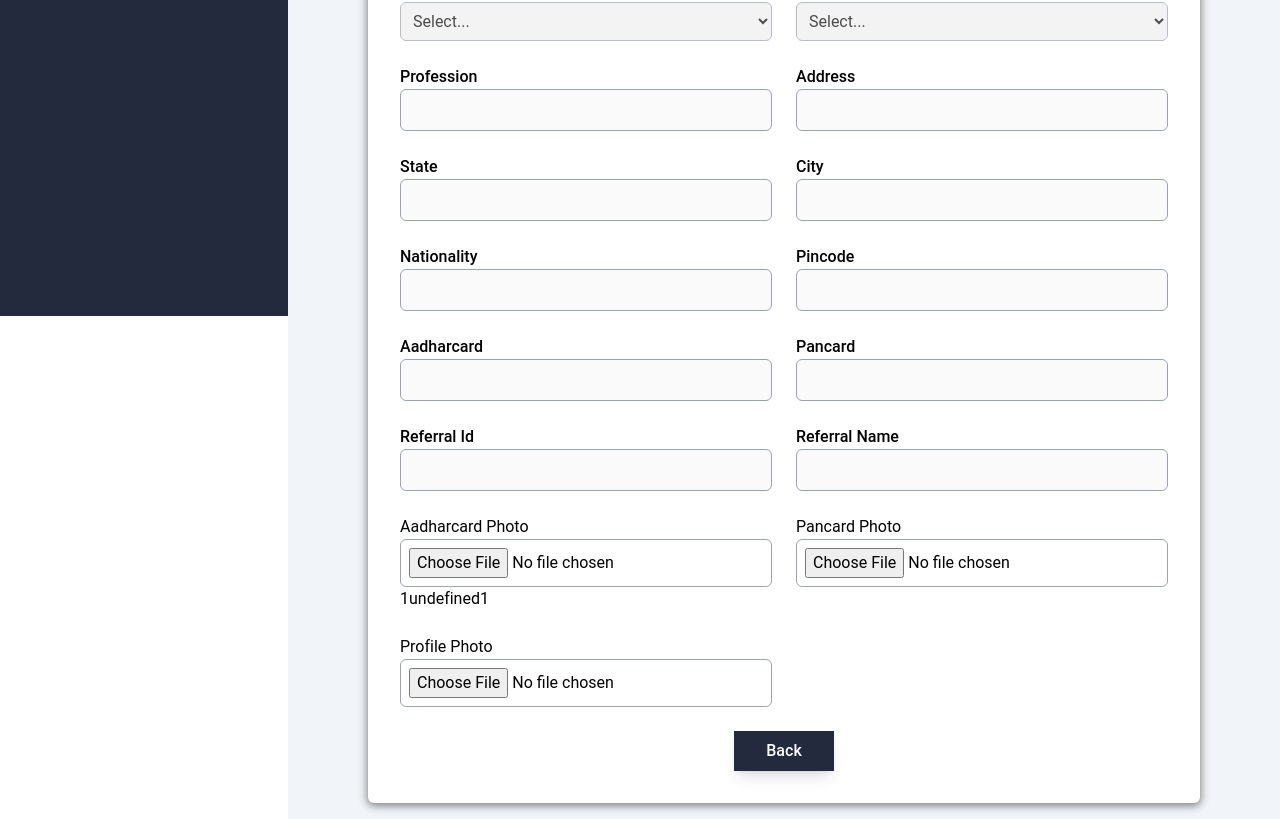
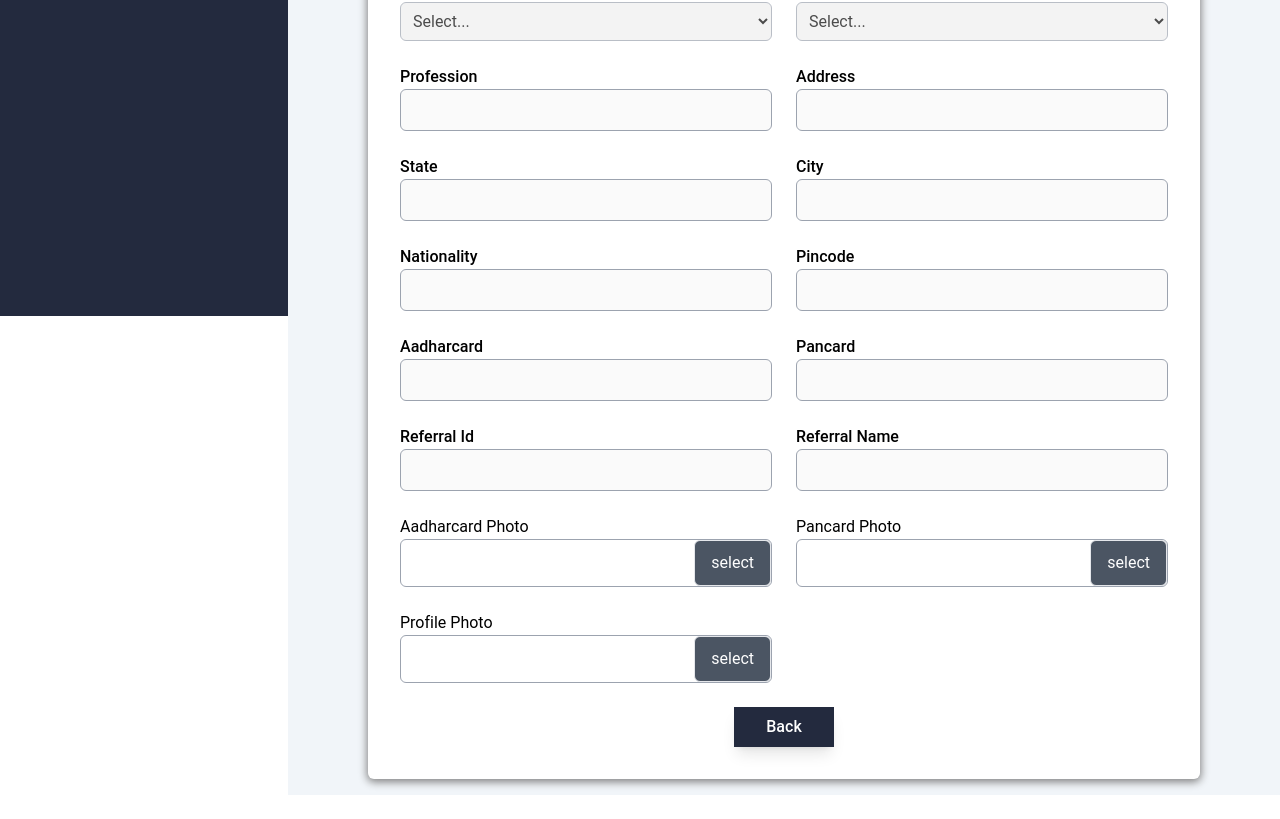
Before and after one commit to Subin-S22/uhrsf-amdin, a React (Create React App) app: page /application/add-user in a window 1280 px wide. Shown: the part 486-1305 px from the top of the page. After the commit the page ends 1281 px from the top, so only its background shows below. Built offline with nearby package versions, Linux system fonts and the light colour scheme; sample sign-in values are in the browser's storage.

Commit message:
update branch, user form and toast issue

```diff
--- a/src/componets/molecules/Laytout.tsx
+++ b/src/componets/molecules/Laytout.tsx
@@ -52,7 +52,7 @@ const Laytout = ({ children }: Props) => {
     <main className="bg-slate-100 h-full">
       <ToastContainer
         position="top-right"
-        autoClose={5000}
+        autoClose={2000}
         closeOnClick
         pauseOnHover
         hideProgressBar={false}
--- a/src/componets/pages/ApplicationReceived.tsx
+++ b/src/componets/pages/ApplicationReceived.tsx
@@ -1,4 +1,5 @@
 import React, { useEffect, useState } from "react";
+import { toast } from "react-toastify";
 import { yetToApprove } from "../../services/admin";
 import Laytout from "../molecules/Laytout";
 import CustTable from "../molecules/Table";
@@ -10,6 +11,7 @@ const Application = (props: Props) => {
 
   const fetchApplicationReceived = async () => {
     try {
+      toast.loading("loading...");
       const res = await yetToApprove();
       setReceived(res.data.data);
     } catch (err) {
--- a/src/componets/pages/ApplicationStatus.tsx
+++ b/src/componets/pages/ApplicationStatus.tsx
@@ -16,6 +16,7 @@ const ApplicationStatus = (props: Props) => {
 
   const fetchApplicationStatus = useCallback(async () => {
     try {
+      const loading = toast.loading("loading...");
       if (status === "view-all") {
         //get all applications
         const res = await viewAllApplication();
@@ -33,6 +34,11 @@ const ApplicationStatus = (props: Props) => {
 
         setReceived(res.data.data);
       }
+      toast.update(loading, {
+        render: "Successfull",
+        type: "success",
+        isLoading: false,
+      });
     } catch (err: unknown) {
       if (typeof err === "string") toast.error(err);
       else if (err instanceof Error) toast.error(err.message);
--- a/src/componets/pages/BranchForm.tsx
+++ b/src/componets/pages/BranchForm.tsx
@@ -19,9 +19,15 @@ const BranchForm = (props: Props) => {
 
   const onSubmit = async (values) => {
     try {
-      console.log(values);
+      const loading = toast.loading("please wait...");
+
       await addBranch(values);
-      navigate(-1);
+
+      toast.update(loading, {
+        render: "Branch added succesfully",
+        type: "success",
+        isLoading: false,
+      });
     } catch (err: unknown) {
       if (typeof err === "string") {
         toast.error(err);
@@ -50,7 +56,9 @@ const BranchForm = (props: Props) => {
             <Field name="address" label="Address" />
             <Field name="zipcode" label="Zip Code" />
             <div className="flex justify-center items-center w-full lg:col-span-2 flex-wrap gap-4">
-              <Button variant="disable">Back</Button>
+              <Button variant="disable" onClick={() => navigate(-1)}>
+                Back
+              </Button>
               <Button variant="approve" type="submit">
                 Save
               </Button>
--- a/src/componets/pages/UserForm.tsx
+++ b/src/componets/pages/UserForm.tsx
@@ -4,7 +4,6 @@ import Laytout from "../molecules/Laytout";
 import Field from "../atoms/Field";
 import Button from "../atoms/Button";
 import { Context } from "../../context";
-import { Store } from "../../context/Provider";
 import {
   getMemberDetailsById,
   memberRegister,
@@ -72,9 +71,7 @@ const addUserCategory = ["AddUser"];
 const UserForm = () => {
   const store = useContext(Context);
   const [isEdit, setIsEdit] = useState(false);
-  const {
-    data: { userDetails },
-  } = store as Store;
+  const [userObject, setUserObject] = useState<any>({});
 
   const navigate = useNavigate();
 
@@ -104,6 +101,9 @@ const UserForm = () => {
   const getMemberDetails = async (memberId: string) => {
     try {
       const res = await getMemberDetailsById(memberId);
+      console.log(res.data.data);
+      setUserObject(res.data.data);
+
       store?.action.setUserDetails(res.data.data);
     } catch (err) {
       console.log(err);
@@ -119,7 +119,7 @@ const UserForm = () => {
       getMemberDetails(store?.data.userDetails.uhrsfMemberId);
     }
     // eslint-disable-next-line react-hooks/exhaustive-deps
-  }, [store?.data.userDetails]);
+  }, []);
 
   const handleReferral = async (
     e: React.ChangeEvent<HTMLInputElement>,
@@ -173,8 +173,9 @@ const UserForm = () => {
   return (
     <Laytout>
       <Formik
-        initialValues={userDetails}
+        initialValues={userObject}
         onSubmit={(values) => console.log(values)}
+        enableReinitialize
       >
         {(props: FormikProps<any>) => (
           <Form className="grid gird-cols-1 lg:grid-cols-2 mx-10 md:mx-20 gap-6 p-8 shadow-[0px_2px_8px_1px_gray] rounded-md bg-white">
@@ -244,57 +245,76 @@ const UserForm = () => {
               disabled={true}
             />
 
-            <div>
+            <div className="flex flex-col">
               <label>Aadharcard Photo</label>
               <input
                 type="file"
+                id="aadharcardphoto"
                 name="aadharCardLink"
                 className="border border-gray-400 p-2 rounded-md w-full"
                 onChange={(e) => {
-                  props.setFieldValue("aadharcardPhoto", e.target.files?.[0]);
+                  props.setFieldValue("aadharCardLink", e.target.files?.[0]);
                 }}
               />
-              {"1" + props.values.aadharCardLink + "1"}
-              {props.values.aadharCardLink && (
-                <img
-                  src={URL.createObjectURL(props.values.aadharCardLink)}
-                  alt="aadharcard"
-                />
-              )}
+              <label
+                htmlFor="aadharcardphoto"
+                className="border border-gray-400 rounded-md w-full h-12 flex justify-between items-center pl-2"
+              >
+                <span className="truncate">
+                  {props.values?.aadharCardLink?.name ||
+                    props.values?.aadharCardLink}
+                </span>
+                <span className="bg-gray-600 border rounded-md float-right text-white px-4 py-[10px]">
+                  select
+                </span>
+              </label>
             </div>
-            <div>
+            <div className="flex flex-col">
               <label>Pancard Photo</label>
               <input
                 type="file"
                 name="panCardLink"
+                id="pancardphoto"
                 className="border border-gray-400 p-2 rounded-md w-full"
                 onChange={(e) => {
                   props.setFieldValue("panCardLink", e.target.files?.[0]);
                 }}
               />
-              {props.values.panCardLink && (
-                <img
-                  src={URL.createObjectURL(props.values.panCardLink)}
-                  alt="pancardphoto"
-                />
-              )}
+              <label
+                htmlFor="pancardphoto"
+                className="border border-gray-400 rounded-md w-full h-12 flex justify-between items-center pl-2"
+              >
+                <span className="truncate">
+                  {props.values?.panCardLink?.name || props.values?.panCardLink}
+                </span>
+                <span className="bg-gray-600 border rounded-md float-right text-white px-4 py-[10px]">
+                  select
+                </span>
+              </label>
             </div>
-            <div>
+            <div className="flex flex-col">
               <label>Profile Photo</label>
               <input
                 type="file"
                 name="memberPhotoLink"
+                id="profilephoto"
                 className="border border-gray-400 p-2 rounded-md w-full"
                 onChange={(e) => {
                   props.setFieldValue("memberPhotoLink", e.target.files?.[0]);
                 }}
               />
-              {props.values.memberPhotoLink && (
-                <img
-                  src={URL.createObjectURL(props.values.memberPhotoLink)}
-                  alt="profilephoto"
-                />
-              )}
+              <label
+                htmlFor="profilephoto"
+                className="border border-gray-400 rounded-md w-full h-12 flex justify-between items-center pl-2"
+              >
+                <span className="truncate">
+                  {props.values?.memberPhotoLink?.name ||
+                    props.values?.memberPhotoLink}
+                </span>
+                <span className="bg-gray-600 border rounded-md float-right text-white px-4 py-[10px]">
+                  select
+                </span>
+              </label>
             </div>
             <div className="flex justify-center items-center w-full lg:col-span-2 flex-wrap gap-4">
               <Button variant="disable" onClick={() => navigate(-1)}>
--- a/src/index.css
+++ b/src/index.css
@@ -129,3 +129,7 @@ select {
   width: 100vw;
   height: 100vh;
 }
+
+input[type="file"] {
+  display: none;
+}
--- a/src/services/index.ts
+++ b/src/services/index.ts
@@ -9,7 +9,6 @@ const baseAxios = axios.create({
 baseAxios.interceptors.request.use(
   function (config) {
     // Do something before request is sent
-    toast.info("Loading...");
     return config;
   },
   function (error) {
@@ -21,13 +20,12 @@ baseAxios.interceptors.request.use(
 // Add a response interceptor
 baseAxios.interceptors.response.use(
   function (response) {
-    toast.success("Successfull");
     // Any status code that lie within the range of 2xx cause this function to trigger
     // Do something with response data
+    toast.dismiss();
     return response;
   },
   function (error) {
-    toast.error("Failed");
     // Any status codes that falls outside the range of 2xx cause this function to trigger
     // Do something with response error
     return Promise.reject(error);
```
Also changed, not shown: src/componets/molecules/HeaderCard.tsx (+5 -2 lines).
